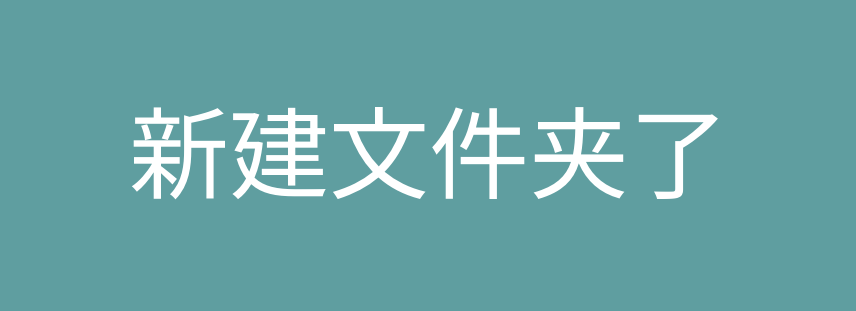
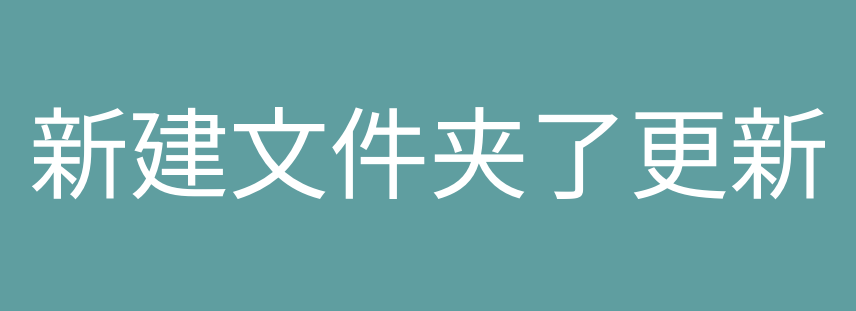
Before and after one commit to BH02/AEtutorial, a plain HTML site: page docs/index.html in a window 1280 px wide. Shown: the whole page, without its empty margins (211-1067 px from the left). Drawn offline with Linux system fonts and the light colour scheme.

Commit message:
Update index.html

```diff
--- a/docs/index.html
+++ b/docs/index.html
@@ -16,6 +16,6 @@
     </style>
 </head>
 <body>
-    新建文件夹了
+    新建文件夹了更新
 </body>
 </html>
```
